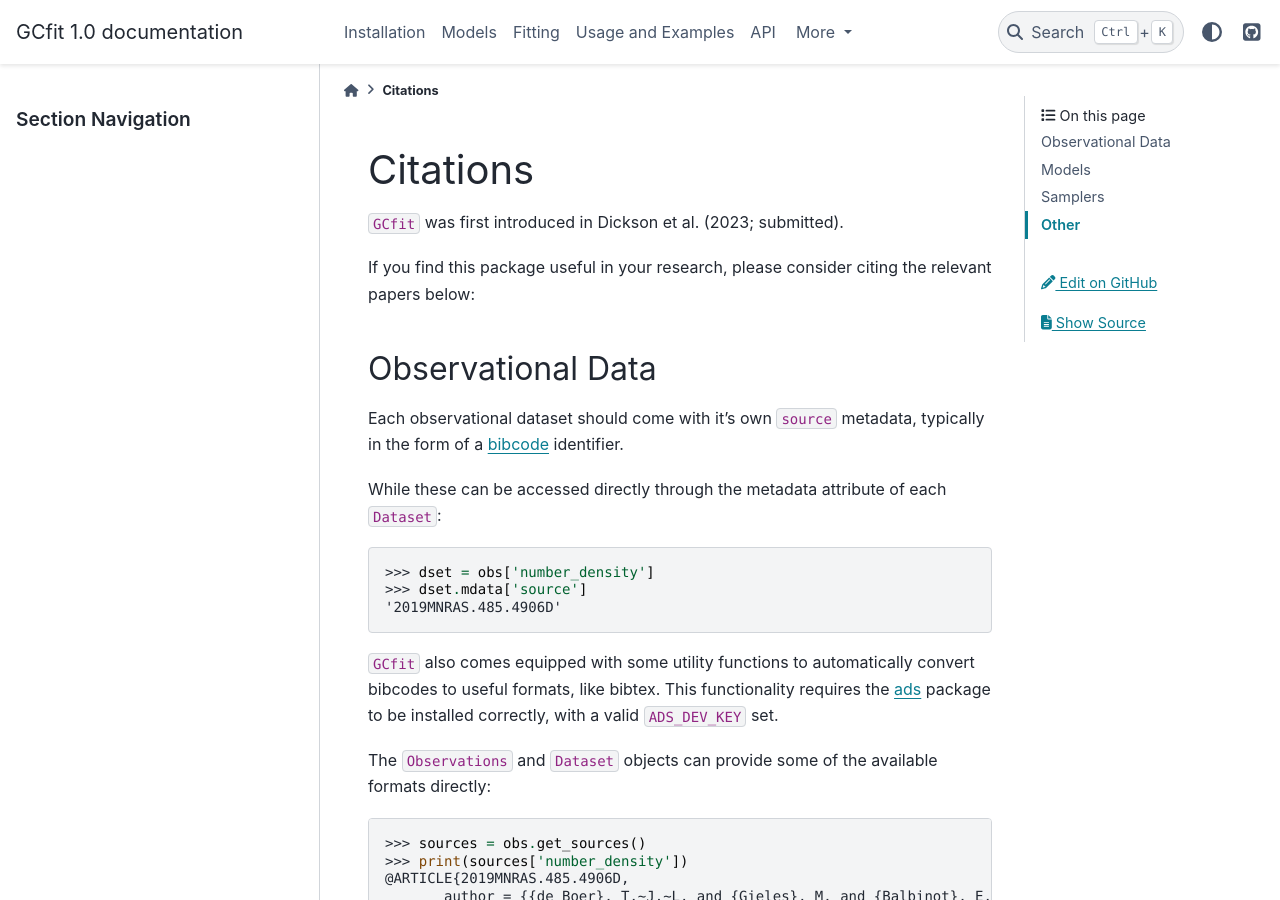
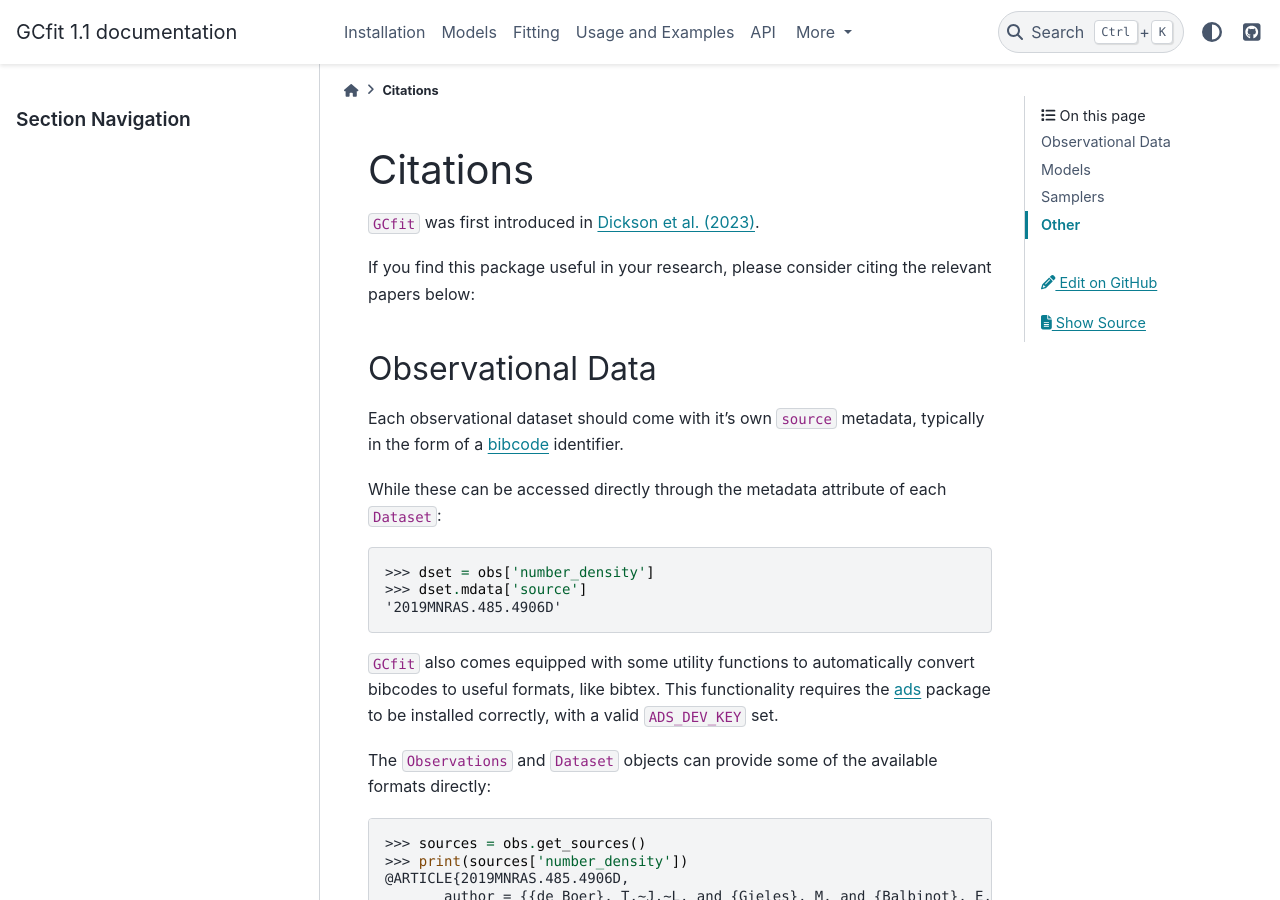
Before and after one commit to nmdickson/GCfit, a Sphinx documentation site: the page built from docs/source/citations.rst, in a window 1280 px wide and 900 px high. Built offline with Sphinx 7.4.7 and the PyData theme 0.15.4, drawn with Linux system fonts in a browser that asks for light colours; some of the changed text lies outside the part shown.

Commit message:
update paper and year references

```diff
--- a/docs/source/citations.rst
+++ b/docs/source/citations.rst
@@ -2,7 +2,8 @@
 Citations
 =========
 
-``GCfit`` was first introduced in Dickson et al. (2023; submitted).
+``GCfit`` was first introduced in
+`Dickson et al. (2023) <https://ui.adsabs.harvard.edu/abs/2023MNRAS.522.5320D>`_.
 
 If you find this package useful in your research, please consider citing the
 relevant papers below:
--- a/docs/source/conf.py
+++ b/docs/source/conf.py
@@ -18,11 +18,11 @@ sys.path.insert(0, os.path.abspath('../..'))
 # -- Project information -----------------------------------------------------
 
 project = 'GCfit'
-copyright = '2023, Nolan Dickson'
+copyright = '2024, Nolan Dickson'
 author = 'Nolan Dickson'
 
 # The full version, including alpha/beta/rc tags
-release = '1.0'
+release = '1.1'
 
 
 # -- General configuration ---------------------------------------------------
```
Also changed, not shown: other parts of docs/source/citations.rst (+2 -0 lines), README.md (+1 -1 lines), 1 other file.
